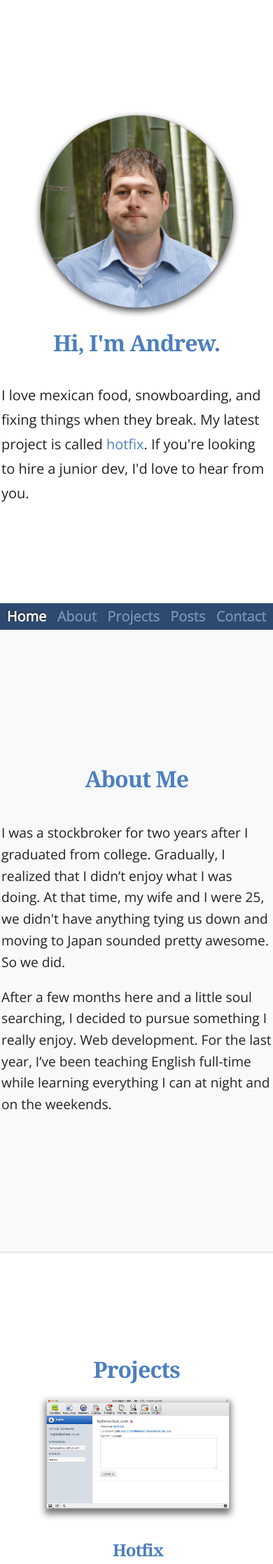
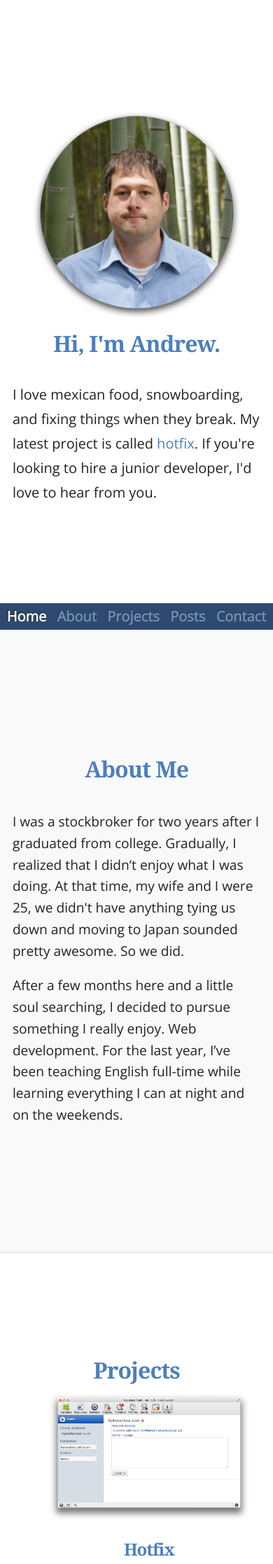
Before and after one commit to karsumit94/andrewholsted.github.io, a Jekyll site: the page built from index.html, in a window 390 px wide. Shown: the top 2235 px of the page at 70% size. Built offline with Jekyll 4.4.1, drawn with Linux system fonts in a browser that asks for light colours; nearby versions of some CDN libraries; some web fonts are replaced; Markdown is read by kramdown in place of the engine named in the settings.

Commit message:
Reduce h2 size on mobile.

```diff
--- a/css/main.css
+++ b/css/main.css
@@ -622,7 +622,7 @@ h2 {
 }
 
 section {
-    padding: 1em 0;
+    padding: 1em;
 }
 
 }
@@ -633,7 +633,7 @@ section {
     }
 
     h2 {
-        font-size: 1.5em;
+        font-size: 1.25em;
     }
 
     #home-image img {
--- a/index.html
+++ b/index.html
@@ -11,7 +11,7 @@ title: "Home"
 	  			<h1>Hi, I'm Andrew. </h1>
 
 		  		<p>
-			  		I love mexican food, snowboarding, and fixing things when they break. My latest project is called <a href ="https://chrome.google.com/webstore/detail/hotfix/bfmckmhcljhakgkngnfjhmmffaabdafi">hotfix</a>. If you're looking to hire a junior dev, I'd love to hear from you.
+			  		I love mexican food, snowboarding, and fixing things when they break. My latest project is called <a href ="https://chrome.google.com/webstore/detail/hotfix/bfmckmhcljhakgkngnfjhmmffaabdafi">hotfix</a>. If you're looking to hire a junior developer, I'd love to hear from you.
 			  	</p>
 		  	</div>
 		</div>
```
